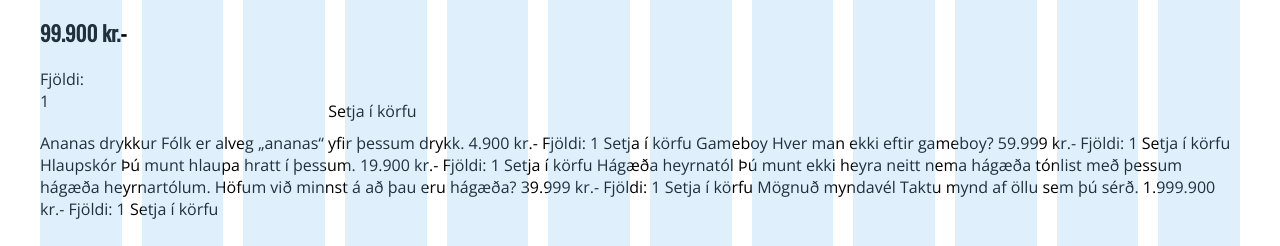
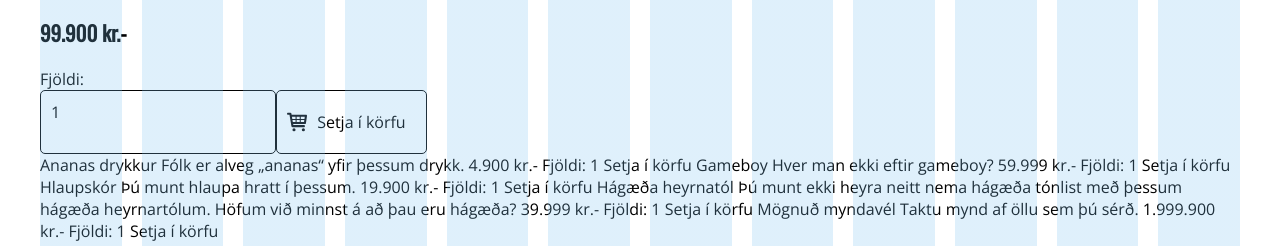
Before and after one commit to throstur78/TOL107G-H1, a website: page pages/products.html in a window 1280 px wide. Shown: the part 554-800 px from the top of the page. Drawn offline with nearby package versions, Linux system fonts and the light colour scheme; files that its build step writes are made by us from their sources.

Commit message:
Unnið að hluta í tökkum á product síðu

```diff
--- a/pages/products.html
+++ b/pages/products.html
@@ -27,9 +27,9 @@
                                 <div class="purchase__boxInput">
                                     <div class="purchase__amount">1</div>
                                 </div>
-                                <div class="purchase__boxCheckout">
-                                    <div class="checkout__image" src="./img/cart.svg" alt="Checkout"></div>
-                                    <div class="checkout__text">Setja í körfu</div>
+                                <div class="checkoutButton__box">
+                                    <img class="checkoutButton__image" src="../img/cart.svg" alt="Checkout">
+                                    <div class="checkoutButton__text">Setja í körfu</div>
                                 </div>
                             </div>
                         </div>
--- a/scss/listProducts.scss
+++ b/scss/listProducts.scss
@@ -45,11 +45,48 @@
 
     &__boxes{
         display: flex;
-        justify-content: space-between;
     }
 
-    &__boxCheckout{
-        display: flex;
-        justify-content: space-around;
+
+
+    &__boxInput{
+        flex-grow: 1;
+        border: solid 1px;
+        border-radius: 5px;
+        padding: 10px;
+
+    }
+
+    &__amount{
     }
 }
+
+.checkoutButton {
+
+    &__box{
+        display: flex;
+        justify-content: center;
+        padding: 10px;
+        align-items: center;
+        border: solid 1px;
+        border-radius: 5px;
+    }
+
+    &__image {
+        align-content: center;
+        width: 20px;
+        height: 20px;
+    }
+
+    &__text {
+        margin: $gutter/2;
+        transition: color 300ms ease ease-in-out;
+
+        &:hover {
+            color:$lightBlue;
+        }
+    }
+
+
+
+}
```
